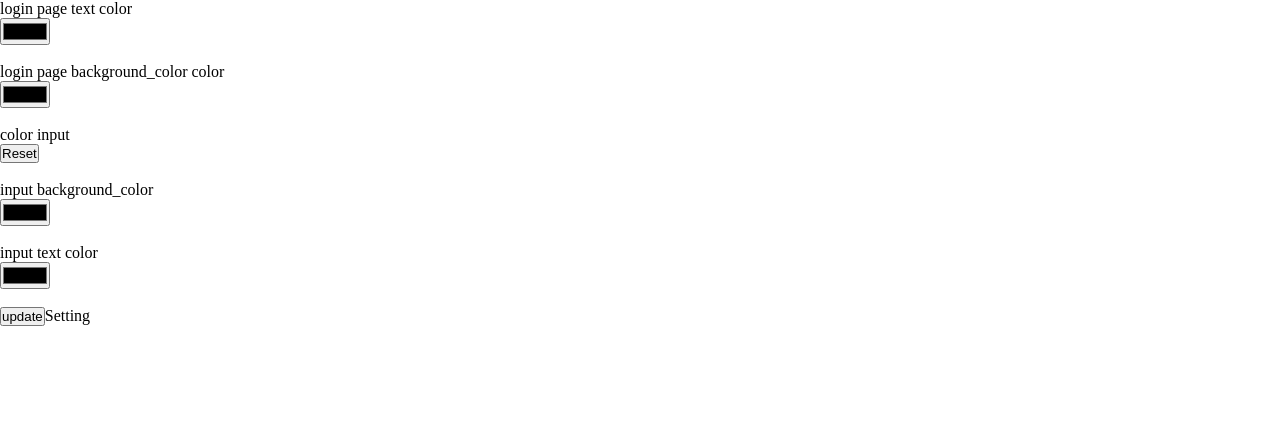
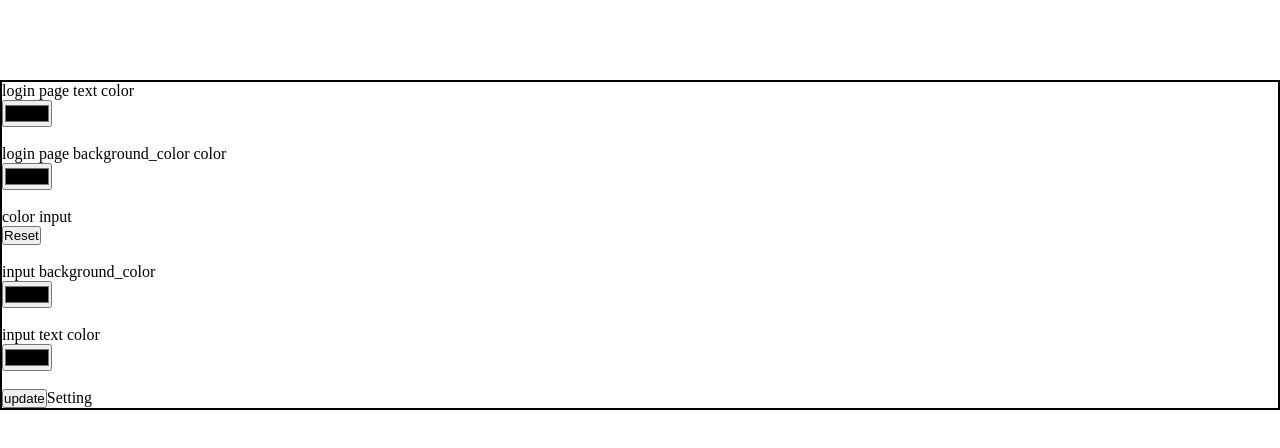
Before and after one commit to vishal730466/digiBooks, a Next.js app: page /setting in a window 1280 px wide. Shown: the top 448 px of the page. Built offline with nearby package versions, Linux system fonts and the light colour scheme.

Commit message:
setting page

```diff
--- a/src/app/globals.css
+++ b/src/app/globals.css
@@ -35,3 +35,12 @@ a {
   background-color: blueviolet;
   z-index: 20;
 }
+
+.setting_con{
+  margin-top: 10vh;
+  border: 2px solid;
+}
+.setting_top{
+  position: absolute;
+  top: 0;
+}
--- a/src/app/setting/page.js
+++ b/src/app/setting/page.js
@@ -1,5 +1,6 @@
 "use client"
 import React, { useState } from 'react'
+import Nav from '../components/Nav'
 // import { StyleContext } from '../components/mycontext'
 // import Login from '../components/login'
 
@@ -19,7 +20,12 @@ const Setting = () => {
 
     }
   return (
-    <div>
+    <>
+      <div className='setting_top'>
+      {/* <Nav /> */}
+      </div>
+    <div className='setting_con'>
+
         <p> login page text color</p>
       <input type='color' value={log_color} onChange={(e)=>{setlog_color(e.target.value)}}/>
       <br/><br/>
@@ -37,7 +43,7 @@ const Setting = () => {
       <br/><br/>
       <button onClick={update}>  update </button>
         Setting
-    </div>
+    </div></>
   )
 }
 
```
